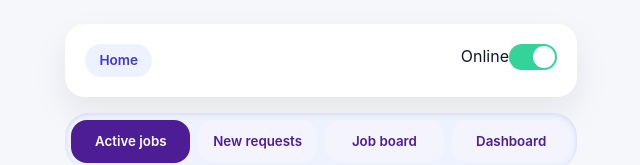
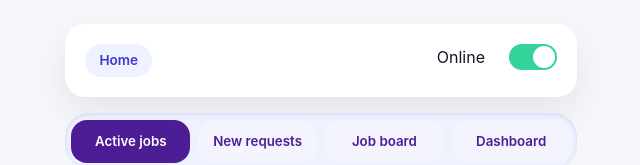
Before and after one commit to Path-yang/IS2102-group-project, a React (Vite) app in the folder laundrydash-app/: page /driver in a window 1280 px wide. Shown: the top 165 px of the page, without its empty margins (319-959 px from the left). Built offline with nearby package versions, Linux system fonts and the light colour scheme.

Commit message:
ui: increase spacing between Online text and toggle button in driver page

```diff
--- a/laundrydash-app/src/App.css
+++ b/laundrydash-app/src/App.css
@@ -136,6 +136,12 @@ main {
   justify-content: space-between;
   gap: 1rem;
   align-items: flex-start;
+}
+
+.status-toggle {
+  display: flex;
+  align-items: center;
+  gap: 1.5rem;
 }
 
 .status-bar {
```
